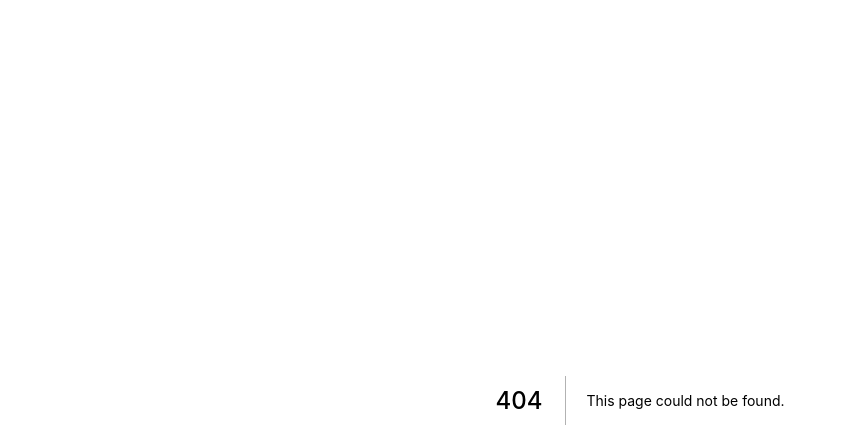
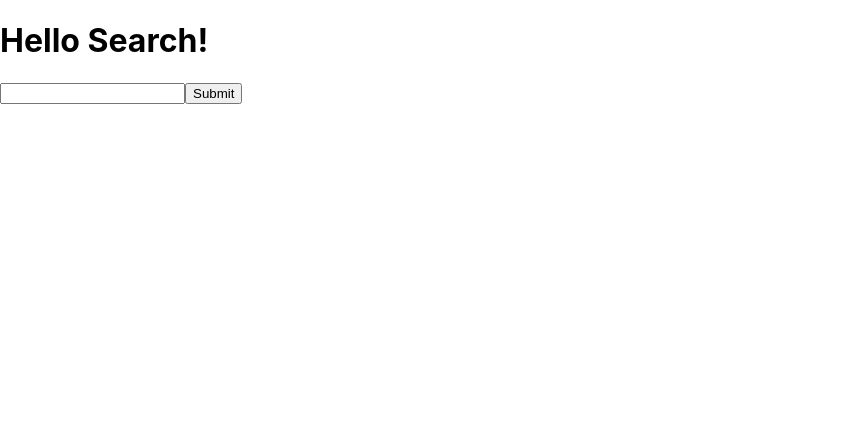
Before and after one commit to artyymcflyy/trend, a Next.js app: page /search in a window 1280 px wide. Before the commit this address had no page. Shown: the top 448 px of the page, without its empty margins (0-847 px from the left). Built offline with nearby package versions, Linux system fonts and the light colour scheme.

Commit message:
setup search route/page and hook it up to api route

```diff
--- /dev/null
+++ b/pages/search/index.tsx
@@ -0,0 +1,32 @@
+import { NextPage } from "next";
+import { ChangeEvent, useState } from "react";
+
+const Search: NextPage = () => {
+    const [queryParam, setQueryParam] = useState()
+    const [results, setResults] = useState<any[]>()
+
+    async function fetchData() {
+        const fetchResponse = await fetch(`/api/tvshows?query=${queryParam}`)
+        const tvShowsResponse = await fetchResponse.json()
+        const tvShowsArr = tvShowsResponse.results
+        const results: any[] = tvShowsArr.map((result: any) => <li key={result.id}>{result.name}</li>)
+        setResults(results)
+    }
+
+    const onChangeHandler = (event: any) => {
+        setQueryParam(event.target.value)
+    }
+
+    return (
+        <div>
+            <h1>Hello Search!</h1>
+            <div>
+                <input type={'text'} onChange={onChangeHandler}/ >
+                <button onClick={fetchData}>Submit</button>
+            </div>
+            <h3>{results}</h3>
+        </div>
+    )
+}
+
+export default Search
```
